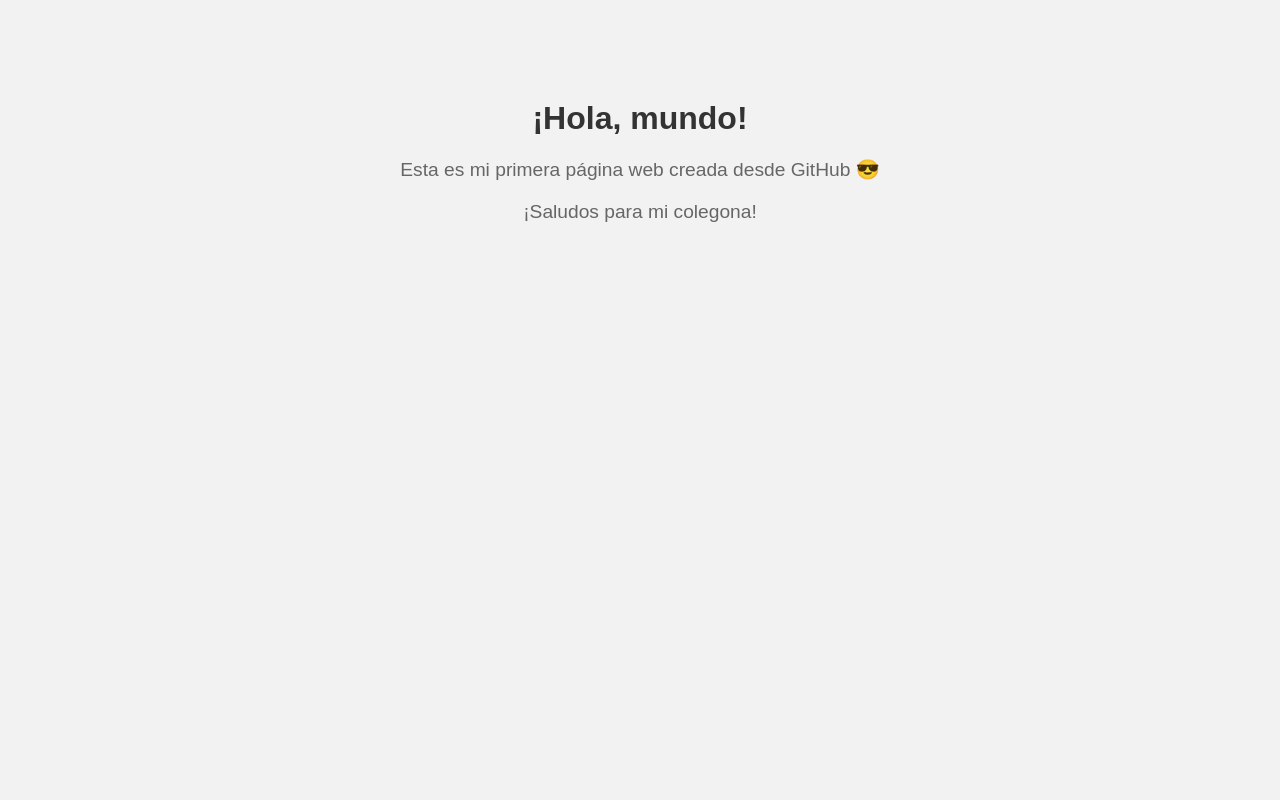
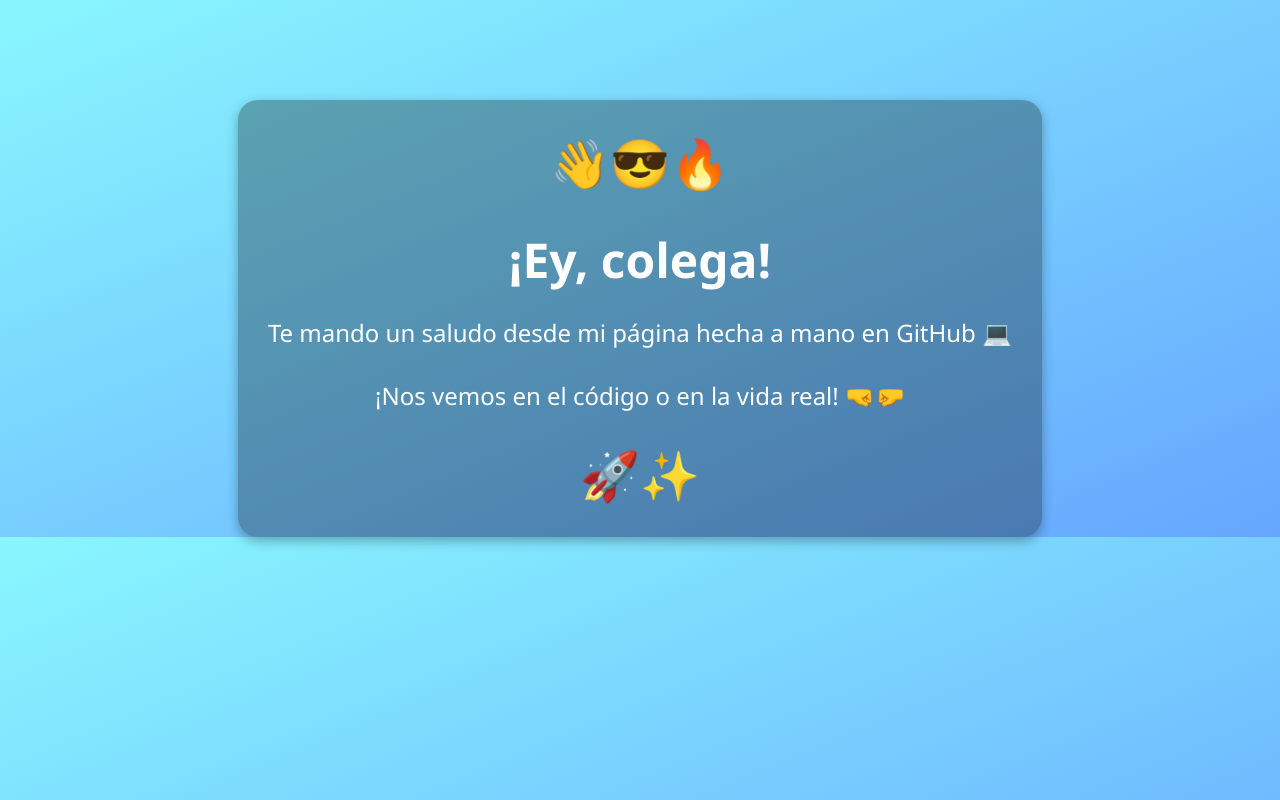
Before and after one commit to Albertoocp5/prueba-github, a plain HTML site: page web.html in a window 1280 px wide. Drawn offline with Linux system fonts and the light colour scheme.

Commit message:
saludito definitivo

```diff
--- a/web.html
+++ b/web.html
@@ -2,26 +2,47 @@
 <html lang="es">
 <head>
   <meta charset="UTF-8">
-  <title>Mi primera web</title>
+  <title>¡Saludos, colegona!</title>
   <style>
     body {
-      background-color: #f2f2f2;
+      background: linear-gradient(to bottom right, #89f7fe, #66a6ff);
+      font-family: 'Segoe UI', sans-serif;
       text-align: center;
-      font-family: Arial, sans-serif;
-      margin-top: 100px;
+      color: #fff;
+      padding-top: 100px;
+      margin: 0;
     }
+
     h1 {
-      color: #333;
+      font-size: 3em;
+      margin-bottom: 10px;
     }
+
     p {
-      color: #666;
-      font-size: 1.2em;
+      font-size: 1.5em;
+      margin-bottom: 30px;
+    }
+
+    .emoji {
+      font-size: 3em;
+    }
+
+    .tarjeta {
+      background-color: rgba(0, 0, 0, 0.3);
+      display: inline-block;
+      padding: 30px;
+      border-radius: 20px;
+      box-shadow: 0 4px 12px rgba(0, 0, 0, 0.3);
     }
   </style>
 </head>
 <body>
-  <h1>¡Hola, mundo!</h1>
-  <p>Esta es mi primera página web creada desde GitHub 😎</p>
-  <p>¡Saludos para mi colegona!</p>
+  <div class="tarjeta">
+    <div class="emoji">👋😎🔥</div>
+    <h1>¡Ey, colega!</h1>
+    <p>Te mando un saludo desde mi página hecha a mano en GitHub 💻</p>
+    <p>¡Nos vemos en el código o en la vida real! 🤜🤛</p>
+    <div class="emoji">🚀✨</div>
+  </div>
 </body>
 </html>
```
